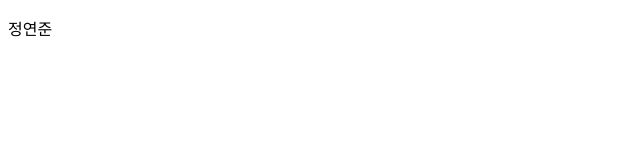
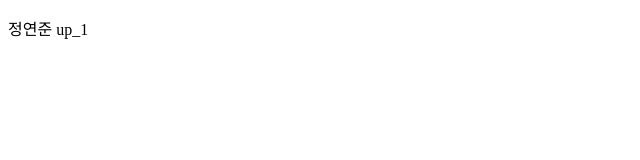
Before and after one commit to yeonjun-jung/yeonjun, a plain HTML site: page index.html in a window 1280 px wide. Shown: the full height of the page, 0-640 px from the left. Drawn offline with Linux system fonts and the light colour scheme.

Commit message:
Update index.html

```diff
--- a/index.html
+++ b/index.html
@@ -4,9 +4,9 @@
     <meta charset="UTF-8">
     <meta http-equiv="X-UA-Compatible" content="IE=edge">
     <meta name="viewport" content="width=device-width, initial-scale=1.0">
-    <title>정연준</title>
+    <title>정연준 up_1</title>
 </head>
 <body>
-    <p>정연준</p>
+    <p>정연준 up_1</p>
 </body>
 </html>
```
